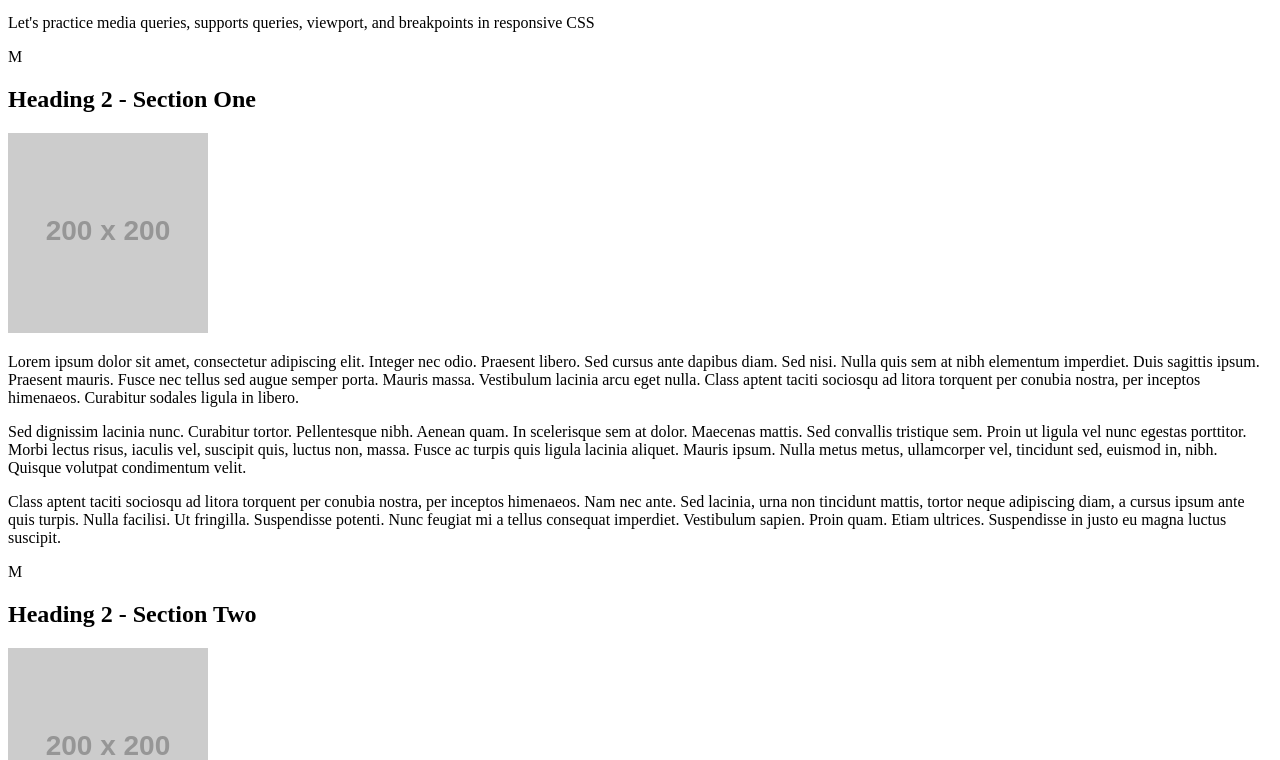
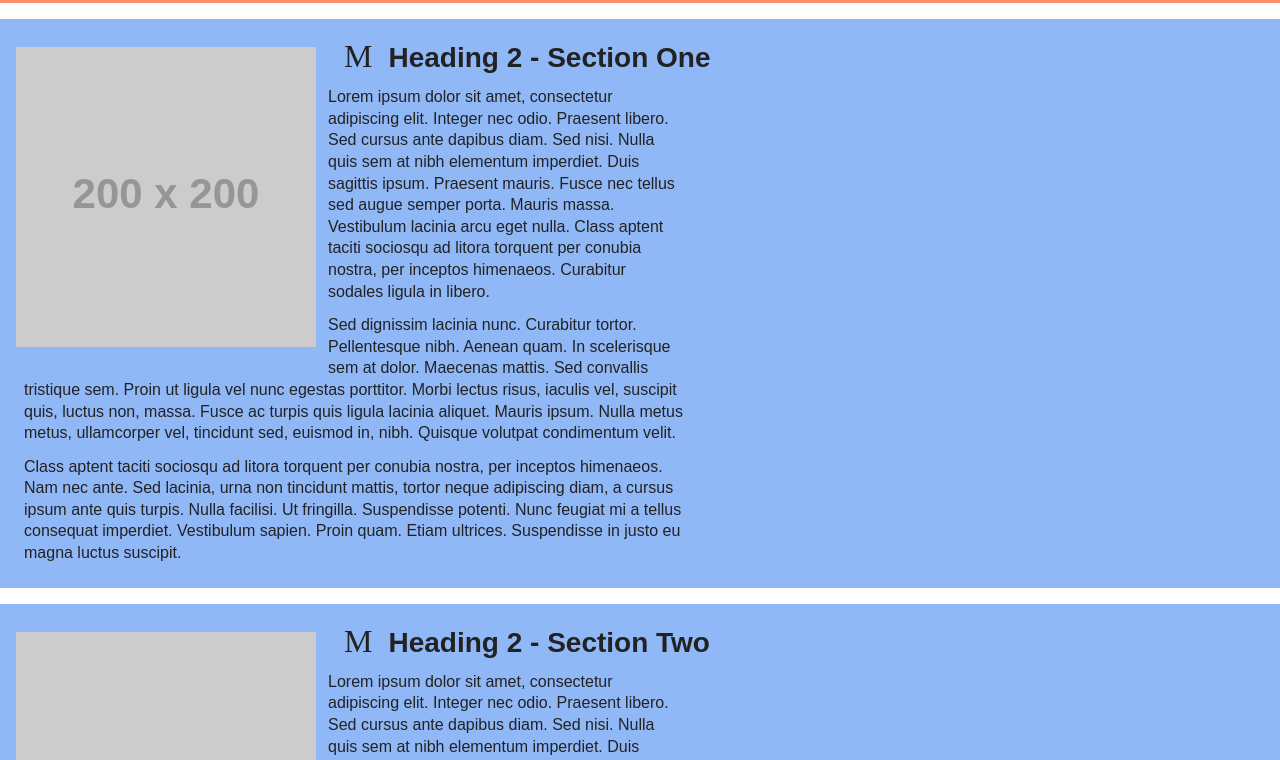
Before and after one commit to nicoux/viewport, a plain HTML site: page index.html in a window 1280 px wide. Shown: the part 100-860 px from the top of the page. Drawn offline with Linux system fonts and the light colour scheme; placeholder pictures from the web are drawn by us; some icons are missing.

Commit message:
YIPPEEEEEEE

```diff
--- a/css-starter-file-viewport.css
+++ b/Armato.styles.css
@@ -1,7 +1,26 @@
-/* YOUR NAME GOES HERE */
+/* Nico Armato */
 
 /* --------------- ADD CSS RESET TO THE FILE HERE --------------- */
-
+html, body, div, span, applet, object, iframe,
+h1, h2, h3, h4, h5, h6, p, blockquote, pre,
+a, abbr, acronym, address, big, cite, code,
+del, dfn, em, img, ins, kbd, q, s, samp,
+small, strike, strong, sub, sup, tt, var,
+b, u, i, center,
+dl, dt, dd, ol, ul, li,
+fieldset, form, label, legend,
+table, caption, tbody, tfoot, thead, tr, th, td,
+article, aside, canvas, details, embed,
+figure, figcaption, footer, header, hgroup,
+menu, nav, output, ruby, section, summary,
+time, mark, audio, video {
+  margin: 0;
+  padding: 0;
+  border: 0;
+  font-size: 100%;
+  font: inherit;
+  vertical-align: baseline;
+}
 
 
 /* ----- AUTOPREFIXER FOR VS CODE WAS USED FOR VENDOR PREFIXES ----- */
@@ -31,7 +50,11 @@
 
 /* ----- CHECK FOR USER DARK MODE PREFERENCE ----- */
 /* --------------- BEGIN USER PREFERS DARK COLOR SCHEME QUERY --------------- */
-
+@media (prefers-color-scheme: dark) {
+    body {
+        background: var(--dark-gray);
+    }
+}
 /* CHANGE THE BODY'S BACKGROUND COLOR TO THE DARK GRAY IF THE USER PREFERS DARK MODE */
 
 /* --------------- END USER PREFERS DARK COLOR SCHEME QUERY --------------- */
@@ -91,12 +114,15 @@ footer .icon{
 
 /* ----- HANDLE PREFERS REDUCED MOTION FOR THE ICON ANIMATIONS ----- */
 /* --------------- BEGIN USER PREFERS REDUCED MOTION QUERY --------------- */
+@media (prefers-reduced-motion: reduce) {
     @-webkit-keyframes icon-animation {
         0% { font-variation-settings: "TIME" 1; }
     }
     @keyframes icon-animation {
         0% { font-variation-settings: "TIME" 1; }
     }
+}
+
 /* --------------- END USER PREFERS REDUCED MOTION QUERY --------------- */
 
 
@@ -148,9 +174,9 @@ img{
 }
 
 
-/* ---------- SMALL SCREEN STYLES ---------- */
-/* --------------- BEGIN SMALL SCREEN SIZES --------------- */
-    /* header, footer{
+/* small screen styles */
+@media (max-width: 650px) {
+    header, footer{
         background-color: var(--lime-green);
         color: var(--dark-gray);
     }
@@ -175,14 +201,12 @@ img{
     img{
         width: 200px;
         max-width: 200px;
-    } */
-/* --------------- END SMALL SCREEN SIZES --------------- */
+    }
+}
 
-
-
-/* ---------- MEDIUM SCREEN STYLES ---------- */
-/* --------------- BEGIN MEDIUM SCREEN SIZES --------------- */
-    /* header, footer{
+/* medium screen styles */
+@media (min-width: 650px) and (max-width 850px) {
+    header, footer{
         background-color: var(--black);
         color: var(--white);
     }
@@ -207,14 +231,12 @@ img{
     #seven{
         grid-column: 3/4;
         grid-row: 3/5;
-    } */
-/* --------------- END MEDIUM SCREEN SIZES --------------- */
+    }
+}
 
-
-
-/* ---------- LARGE SCREEN STYLES ---------- */
-/* --------------- BEGIN LARGE SCREEN SIZES --------------- */
-    /* header, footer{
+/* large screen styles */
+@media (min-width: 850px) and (max-width 1150px) {
+    header, footer{
         background-color: var(--lime-green);
         color: var(--dark-gray);
     }
@@ -245,24 +267,12 @@ img{
 
     #seven, #eight{
         grid-row: 3/4;
-    } */
-/* --------------- END LARGE SCREEN SIZES --------------- */
+    }
+}
 
-
-
-/* ---------- ADJUSTING RESPONSIVE IMAGE SIZE ---------- */
-/* --------------- BEGIN RESPONSIVE IMAGE ADJUST SIZES --------------- */
-    /* img{
-        width: 300px;
-        max-width: 300px;
-    } */
-/* --------------- END RESPONSIVE IMAGE ADJUST SIZES --------------- */
-
-
-
-/* ---------- EXTRA LARGE SCREEN STYLES ---------- */
-/* --------------- BEGIN EXTRA LARGE SCREEN SIZES --------------- */
-    /* header, footer{
+/* extra large screen styles */
+@media (min-width: 1150px) {
+    header, footer{
         background-color: var(--orange);
         padding-left: 5%;
     }
@@ -327,5 +337,10 @@ img{
 
     #three p, #four p, #five p, #six p{
         padding-top: 2em;
-    } */
-/* --------------- END EXTRA LARGE SCREEN SIZES --------------- */
+    }
+}
+
+img {
+    width: 300px;
+    max-width: 300px;
+}
--- a/viewport-starter-file.html
+++ b/index.html
@@ -4,7 +4,7 @@
         <meta charset="utf-8">
         <meta name="viewport" content="width=device-width, initial-scale=1">
         <!-- Add your name as the author in the meta tag below -->
-        <meta name="author" content="">
+        <meta name="author" content="Nico Armato">
         <!-- These meta tags have been included as an example, but left blank because this is all placeholder content and won't be a real site -->
         <meta name="description" content="">
         <meta name="keywords" content="">
@@ -15,6 +15,7 @@
         <link rel="icon" type="image/png" sizes="16x16" href="favicon-16x16.png">
         <link href="https://res.cloudinary.com/dr6lvwubh/raw/upload/v1581441981/Anicons/anicons-regular.css" rel="stylesheet">
         <!-- Add a link to your properly named CSS file here -->
+         <link rel="stylesheet" href="Armato.styles.css">
     </head>
     <body>
         <header>
```
